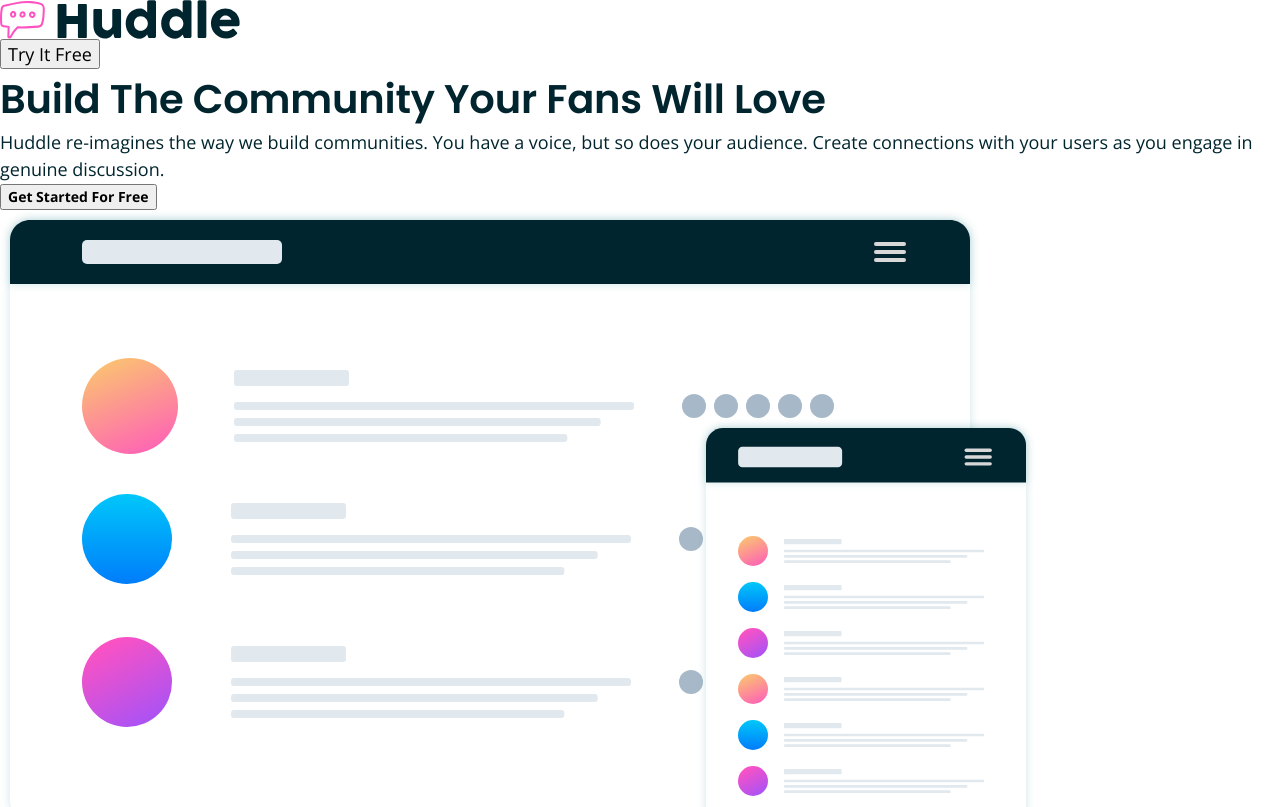
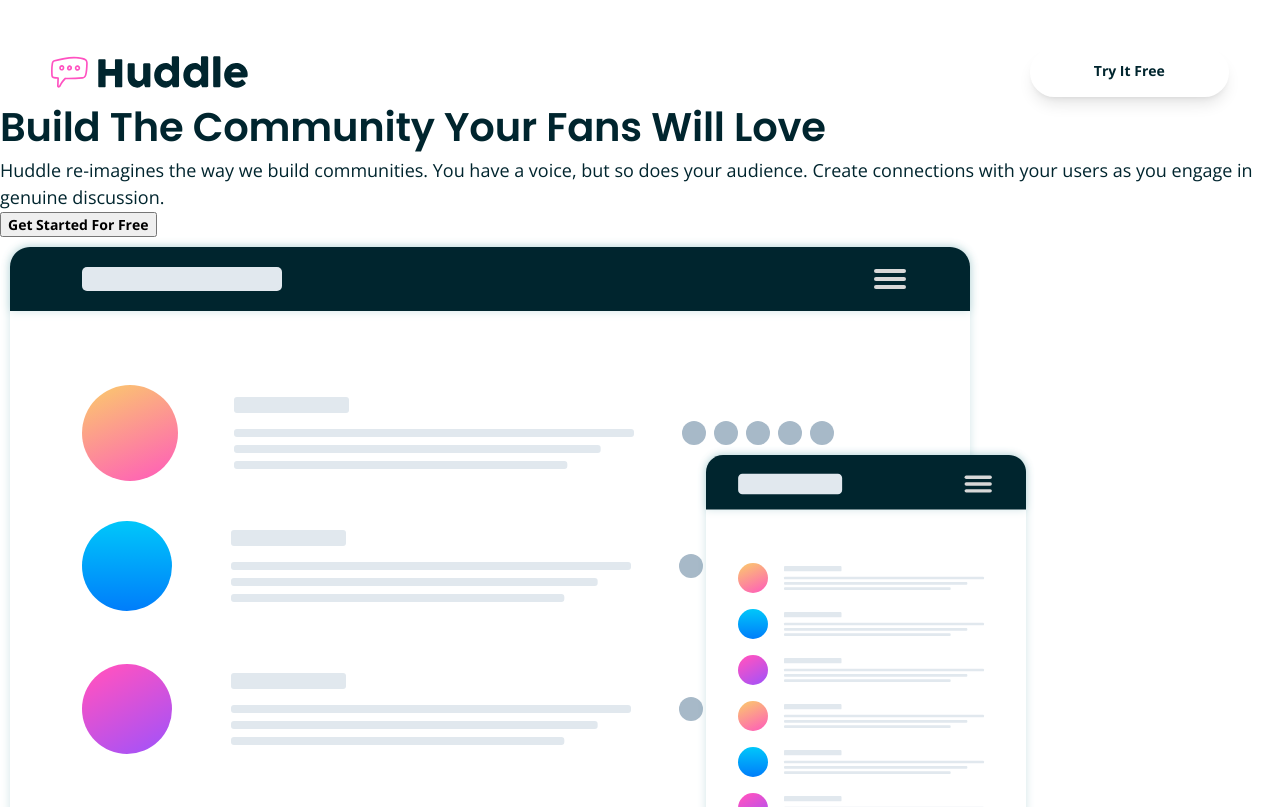
Before and after one commit to MinhKhangTran/w52s_12_11ty_huddle, an Eleventy site: page src/index.html in a window 1280 px wide. Shown: the top 807 px of the page. Built offline with nearby package versions, Linux system fonts and the light colour scheme; Eleventy itself is replaced by a stand-in of ours; files that its build step writes are made by us from their sources.

Commit message:
:sparkles: start with nav

```diff
--- a/src/_includes/partials/nav.html
+++ b/src/_includes/partials/nav.html
@@ -1,8 +1,8 @@
-<header>
+<header class="container">
   <nav>
     <a href="/">
       <img src="{{nav.logo}}" alt="home" />
     </a>
-    <button class="btn-white">{{nav.cta}}</button>
+    <button class="btn-white btn">{{nav.cta}}</button>
   </nav>
 </header>
--- a/src/css/style.css
+++ b/src/css/style.css
@@ -25,7 +25,7 @@
   --link: 1.125rem;
 }
 
-@media (min-width: 420px) {
+@media (min-width: 500px) {
   :root {
     /* font-sizes */
     --h1: 2.5rem;
@@ -129,8 +129,8 @@
 /* ----------------------------- */
 .container {
   margin-inline: auto;
-  max-width: 1114px;
-  width: 87.2%;
+  max-width: 1280;
+  width: 92%;
 }
 
 .sr-only {
@@ -251,7 +251,26 @@
 /* ----------------------------- */
 /* Navigation                    */
 /* ----------------------------- */
+header {
+  padding-top: 1.5rem;
+}
+nav {
+  display: flex;
+  align-items: center;
+  justify-content: space-between;
+}
+nav img {
+  height: 17px;
+}
 
+@media (min-width: 500px) {
+  header {
+    padding-top: 3rem;
+  }
+  nav img {
+    height: 32px;
+  }
+}
 /* ----------------------------- */
 /* Hero                         */
 /* ----------------------------- */
@@ -259,17 +278,25 @@
 /* ----------------------------- */
 /* BTN                         */
 /* ----------------------------- */
-.btn {
-  /* padding-inline: 2.25rem;
-  padding-block: 0.75rem;
-  border: solid 1px var(--black);
+.btn-white {
+  padding-inline: 1.4375rem;
+  padding-block: 0.3125rem;
   background-color: var(--white);
   transition: all 0.35s ease-in;
-  cursor: pointer; */
+  border: none;
+  border-radius: 90px;
+  cursor: pointer;
+  color: var(--very-dark-cyan);
+  box-shadow: 0 10px 15px -3px rgb(0 0 0 / 0.1), 0 4px 6px -4px rgb(0 0 0 / 0.1);
 }
 .btn:hover {
-  /* background-color: var(--black);
-  color: var(--white); */
+  color: var(--grayish-blue);
+}
+@media (min-width: 500px) {
+  .btn-white {
+    padding-inline: 4rem;
+    padding-block: 0.8125rem 1rem;
+  }
 }
 /* ----------------------------- */
 /* About                         */
```
Also changed, not shown: 2 other files.
